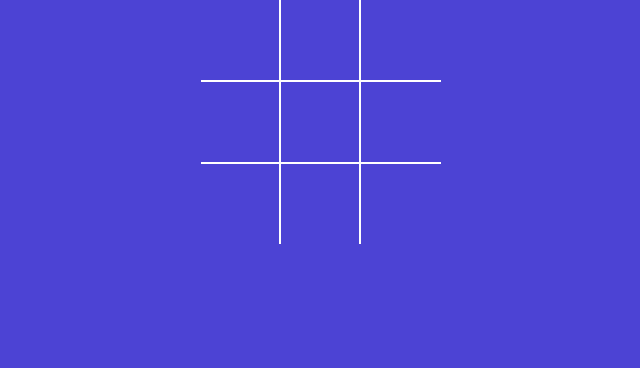
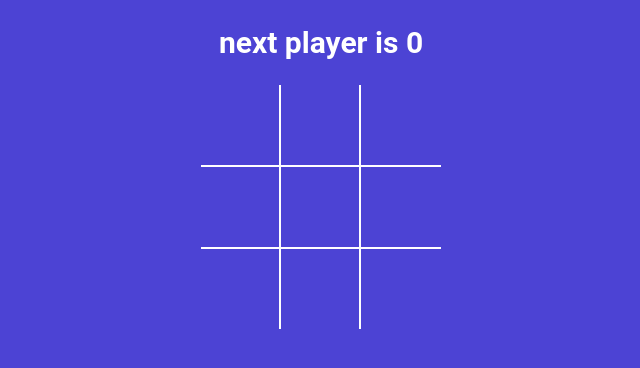
Before and after one commit to egAyush/tictactoe-game, a React (Vite) app: page / in a window 1280 px wide. Shown: the top 368 px of the page, without its empty margins (319-959 px from the left). Built offline with nearby package versions, Linux system fonts and the light colour scheme.

Commit message:
lifted up the stage to app component. Show status message to the user ,calculate winner

```diff
--- a/src/App.jsx
+++ b/src/App.jsx
@@ -1,11 +1,43 @@
 import './style.scss';
+import { useState } from 'react';
+import { calculateWinner } from './winner';
 
 import Board from './components/board';
 
 function App() {
+  const [squares, setSquares] = useState(Array(9).fill(null));
+  const [isXnext, setIsXNext] = useState(false);
+
+  const winner = calculateWinner(squares);
+
+  const nextPlayer = isXnext ? 'x' : '0';
+
+  const statusMessage = winner
+    ? `winner is ${winner}`
+    : `next player is ${nextPlayer}`;
+
+  const handleSquareClick = clickedPosition => {
+    if (squares[clickedPosition] || winner) {
+      return;
+    }
+
+    setSquares(currentSquares => {
+      return currentSquares.map((SquareValue, position) => {
+        if (clickedPosition === position) {
+          return isXnext ? 'X' : '0';
+        }
+
+        return SquareValue;
+      });
+    });
+
+    setIsXNext(currentIsXNext => !currentIsXNext);
+  };
+
   return (
     <div className="app">
-      <Board />
+      <h2>{statusMessage}</h2>
+      <Board squares={squares} handleSquareClick={handleSquareClick} />
     </div>
   );
 }
--- a/src/components/board.jsx
+++ b/src/components/board.jsx
@@ -1,30 +1,6 @@
-import { useState } from 'react';
 import Square from './square';
 
-const Board = () => {
-  const [squares, setSquares] = useState(Array(9).fill(null));
-  const [isXnext, setIsXNext] = useState(false);
-
-  console.log(squares);
-
-  const handleSquareClick = clickedPosition => {
-    if (squares[clickedPosition]) {
-      return;
-    }
-
-    setSquares(currentSquares => {
-      return currentSquares.map((SquareValue, position) => {
-        if (clickedPosition === position) {
-          return isXnext ? 'X' : '0';
-        }
-
-        return SquareValue;
-      });
-    });
-
-    setIsXNext(currentIsXNext => !currentIsXNext);
-  };
-
+const Board = ({ squares, handleSquareClick }) => {
   const renderSquare = position => {
     return (
       <Square
--- /dev/null
+++ b/src/winner.js
@@ -0,0 +1,20 @@
+export function calculateWinner(squares) {
+  const lines = [
+    [0, 1, 2],
+    [3, 4, 5],
+    [6, 7, 8],
+    [0, 3, 6],
+    [1, 4, 7],
+    [2, 5, 8],
+    [0, 4, 8],
+    [2, 4, 6],
+  ];
+  for (let i = 0; i < lines.length; i++) {
+    const [a, b, c] = lines[i];
+    if (squares[a] && squares[a] === squares[b] && squares[a] === squares[c]) {
+      return squares[a];
+    }
+  }
+
+  return null;
+}
```
